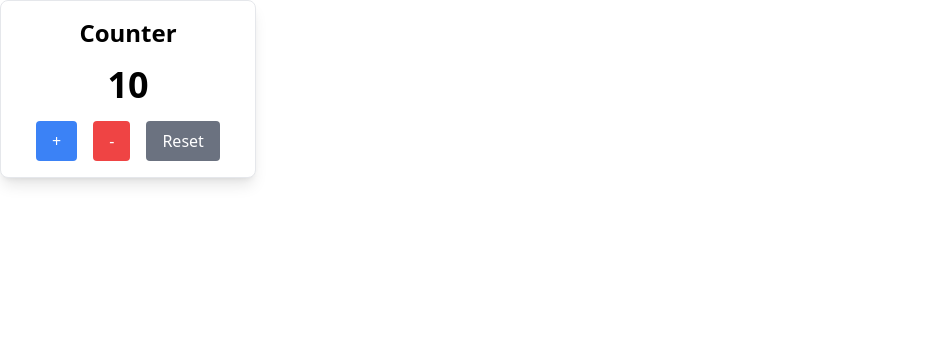
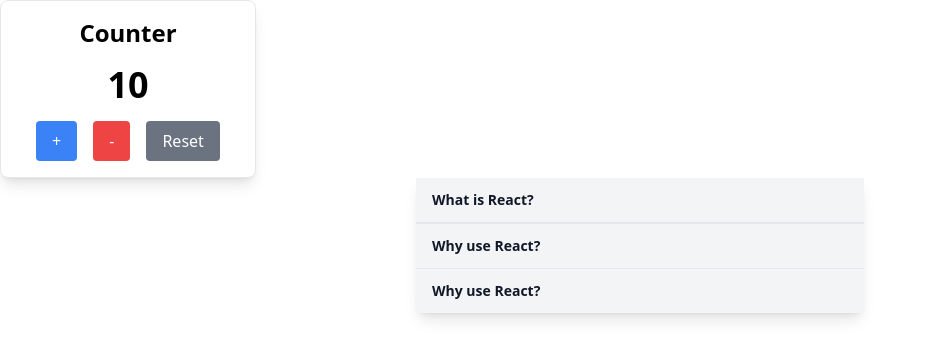
Before and after one commit to Srinivaskoruprolu007/React-Machine-Coding-Questions, a React (Vite) app: page / in a window 1280 px wide. Shown: the top 358 px of the page, without its empty margins (0-927 px from the left). Built offline with nearby package versions, Linux system fonts and the light colour scheme.

Commit message:
updated with accordian component

```diff
--- a/src/App.tsx
+++ b/src/App.tsx
@@ -1,9 +1,25 @@
 import Counter from "./components/Easy/Counter";
+import Accordion from "./components/Easy/Accordion";
 
+const items = [
+  {
+    title: "What is React?",
+    content: "React is a front end javascript framework",
+  },
+  {
+    title: "Why use React?",
+    content: "React is a favorite JS library among engineers",
+  },
+  {
+    title: "Why use React?",
+    content: "React makes it painless to create interactive UIs",
+  },
+];
 const App = () => {
   return (
     <div>
       <Counter initialCount={10} />
+      <Accordion items={items} />
     </div>
   );
 };
```
